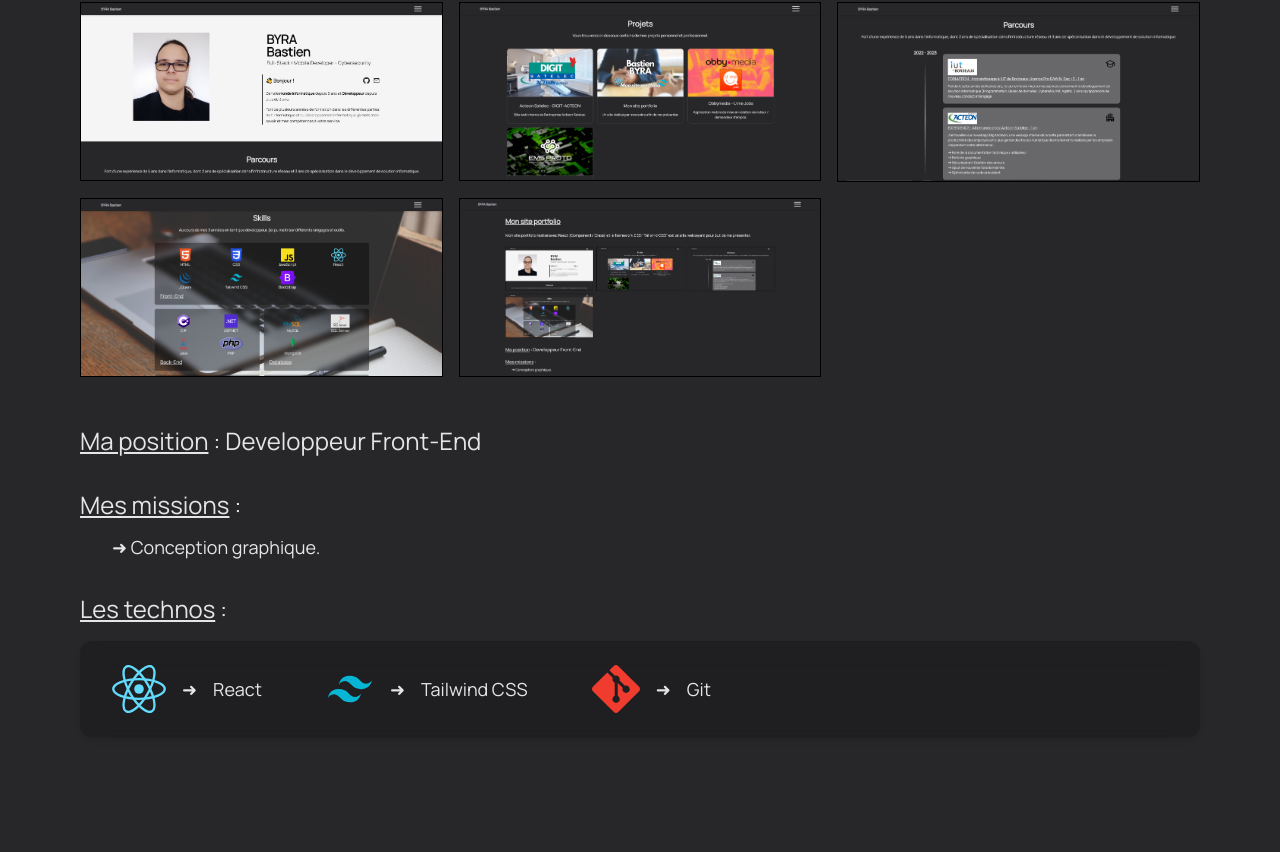
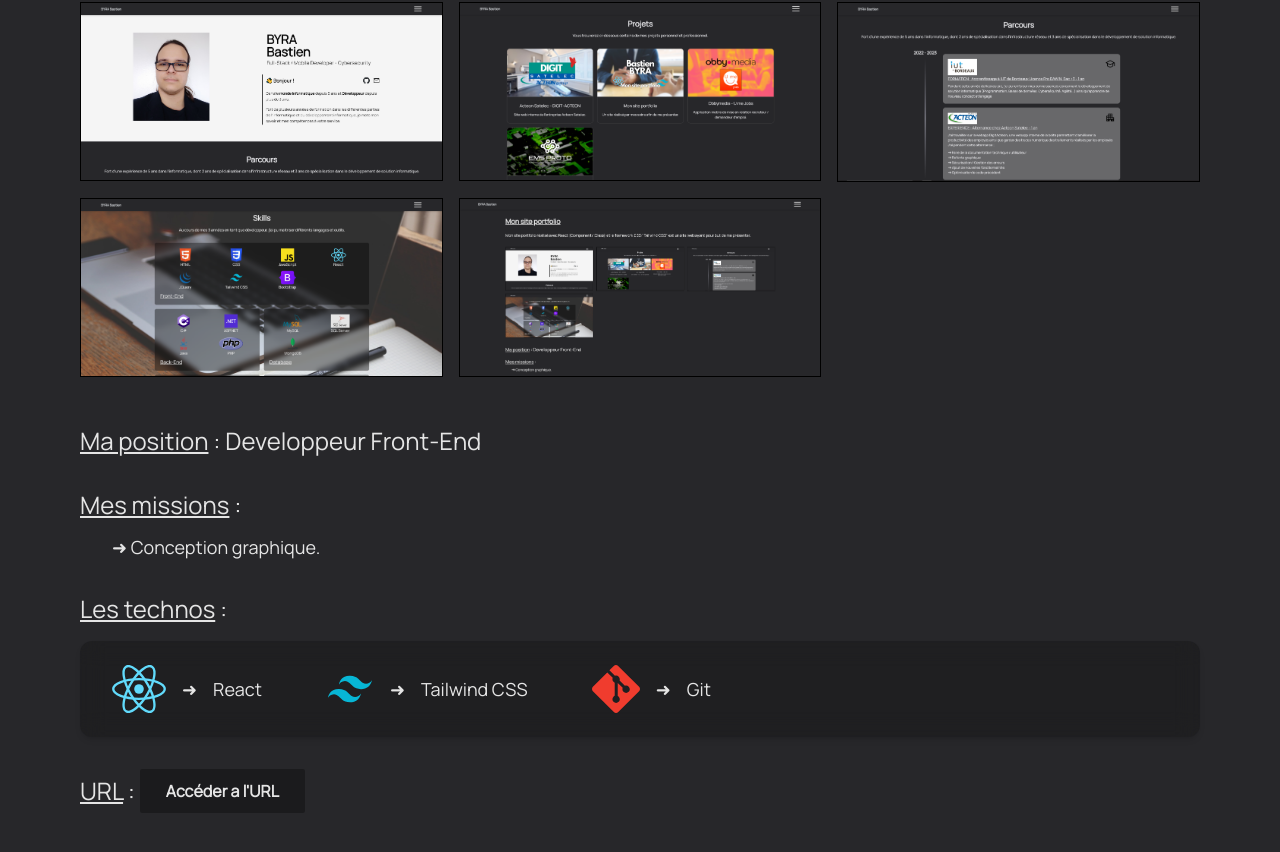
Before and after one commit to BastienBYRA/Portfolio, a React (Create React App) app: page /project/1 in a window 1280 px wide. Shown: the part 298-1150 px from the top of the page. Before the commit the page ends 1107 px from the top, so only its background shows below. Built offline with nearby package versions, Linux system fonts and the light colour scheme.

Commit message:
fix redirection + ajout URL dans Project

```diff
--- a/src/components/Description/Description.js
+++ b/src/components/Description/Description.js
@@ -161,6 +161,22 @@ class Description extends React.Component {
                 </div>
               </div>
             )}
+
+            {this.state.currentProject.url && (
+              <div className="mb-8 inline-flex justify-center items-center">
+                <p className="text-2xl">
+                  <span className="underline">URL</span> :{" "}
+                </p>
+                <p className="text-2xl">&nbsp;</p>
+                <a
+                  className="font-bold px-6 py-2 rounded-sm bg-black/30 hover:bg-black/50 duration-300 border-transparent border-2"
+                  href={this.state.currentProject.url}
+                  target="_blank"
+                >
+                  Accéder a l'URL
+                </a>
+              </div>
+            )}
           </div>
         )}
 
--- a/src/components/Parcours/Workflow.js
+++ b/src/components/Parcours/Workflow.js
@@ -61,7 +61,7 @@ class Workflow extends React.Component {
 
           {this.projectDetails && (
             <Link to={this.projectDetails}>
-              <p className="inline-block mt-4 font-bold px-6 py-2 rounded-sm bg-black/30 hover:bg-indigo-900 duration-300 border-transparent border-2">
+              <p className="inline-block mt-4 font-bold px-6 py-2 rounded-sm bg-black/30 hover:bg-black/50 duration-300 border-transparent border-2">
                 Consulter
               </p>
             </Link>
--- a/src/data/parcours.json
+++ b/src/data/parcours.json
@@ -33,7 +33,7 @@
                         "title": "➜ Optimisation le code précédent"
                     }
                 ],
-                "projectDetails":"/project/2"
+                "projectDetails":"/Project/2"
             }
         ]
     },
--- a/src/data/project.json
+++ b/src/data/project.json
@@ -117,7 +117,8 @@
                 "img": "insideProject.PNG"
             }
         ],
-        "job": "Developpeur Front-End"
+        "job": "Developpeur Front-End",
+        "url": "https://bastienbyra.github.io/Portfolio/"
     },
     {
         "id":"3",
@@ -155,7 +156,8 @@
                 "title": "➜ Optimiser le code précédent."
             }
         ],
-        "job": "Developpeur Mobile"
+        "job": "Developpeur Mobile",
+        "url": "https://ume.jobs/"
     },
     {
         "id":"4",
@@ -226,6 +228,7 @@
                 "img": "basket.PNG"
             }
         ],
-        "job": "Developpeur Front-End"
+        "job": "Developpeur Front-End",
+        "url": "https://marketplace-react-app-tau.vercel.app/"
     }
 ]
--- a/src/layouts/Header.js
+++ b/src/layouts/Header.js
@@ -66,7 +66,7 @@ class Header extends React.Component {
 
       //Retire
     } else {
-      this.showMenuTitle.current.style.transform = "translateX(-50vw)";
+      this.showMenuTitle.current.style.transform = "translateX(-150vw)";
 
       setTimeout(() => {
         // this.headerShrink.current.style.borderBottom = "1px";
@@ -79,7 +79,7 @@ class Header extends React.Component {
 
   hideMenu = () => {
     this.setState({ showMenu: false });
-    this.showMenuTitle.current.style.transform = "translateX(-50vw)";
+    this.showMenuTitle.current.style.transform = "translateX(-150vw)";
 
     setTimeout(() => {
       // this.headerShrink.current.style.borderBottom = "1px";
@@ -100,7 +100,7 @@ class Header extends React.Component {
           className="flex items-center mt-auto mb-auto"
           ref={this.burger}
         >
-          <Link to="/">
+          <Link to="/Portfolio">
             <h1>BYRA Bastien</h1>
           </Link>
 
@@ -132,25 +132,25 @@ class Header extends React.Component {
         {this.isMainPage && (
           <div
             ref={this.showMenuTitle}
-            className="mt-auto hidden transition duration-1000 translate-x-[100vw] mb-28"
+            className="mt-auto hidden transition duration-1000 translate-x-[100vw] mb-28 md:mx-auto md:my-auto"
           >
             <a onClick={() => this.hideMenu()} href="#Parcours">
-              <p className="w-fit underline block text-2xl duration-150 sm:text-4xl mb-2 hover:text-6xl hover:mb-5">
+              <p className="w-fit underline block text-2xl duration-150 sm:text-4xl mb-2 md:mb-8 hover:text-6xl hover:mb-5 md:mx-auto">
                 Parcours
               </p>
             </a>
             <a onClick={() => this.hideMenu()} href="#Skills">
-              <p className="w-fit underline block text-2xl duration-150 sm:text-4xl mb-2 hover:text-6xl hover:mb-5">
+              <p className="w-fit underline block text-2xl duration-150 sm:text-4xl mb-2 md:mb-8 hover:text-6xl hover:mb-5 md:mx-auto">
                 Skills
               </p>
             </a>
             <a onClick={() => this.hideMenu()} href="#Projets">
-              <p className="w-fit underline block text-2xl duration-150 sm:text-4xl mb-2 hover:text-6xl hover:mb-5">
+              <p className="w-fit underline block text-2xl duration-150 sm:text-4xl mb-2 md:mb-8 hover:text-6xl hover:mb-5 md:mx-auto">
                 Projets
               </p>
             </a>
             <a onClick={() => this.hideMenu()} href="#Contact">
-              <p className="w-fit underline block text-2xl duration-150 sm:text-4xl mb-2 hover:text-6xl hover:mb-5">
+              <p className="w-fit underline block text-2xl duration-150 sm:text-4xl mb-2 md:mb-8 hover:text-6xl hover:mb-5 md:mx-auto">
                 Contact
               </p>
             </a>
@@ -160,10 +160,10 @@ class Header extends React.Component {
         {!this.isMainPage && (
           <div
             ref={this.showMenuTitle}
-            className="mt-auto hidden transition duration-1000 translate-x-[100vw] mb-28"
+            className="mt-auto hidden transition duration-1000 translate-x-[100vw] mb-28 md:mx-auto md:my-auto"
           >
-            <Link to="/">
-              <p className="w-fit underline block text-2xl duration-150 sm:text-4xl mb-2 hover:text-6xl hover:mb-5">
+            <Link to={"/Portfolio"}>
+              <p className="w-fit underline block text-2xl duration-150 sm:text-4xl mb-2 md:mb-8 hover:text-6xl hover:mb-5 md:mx-auto">
                 Page d'accueil
               </p>
             </Link>
```
